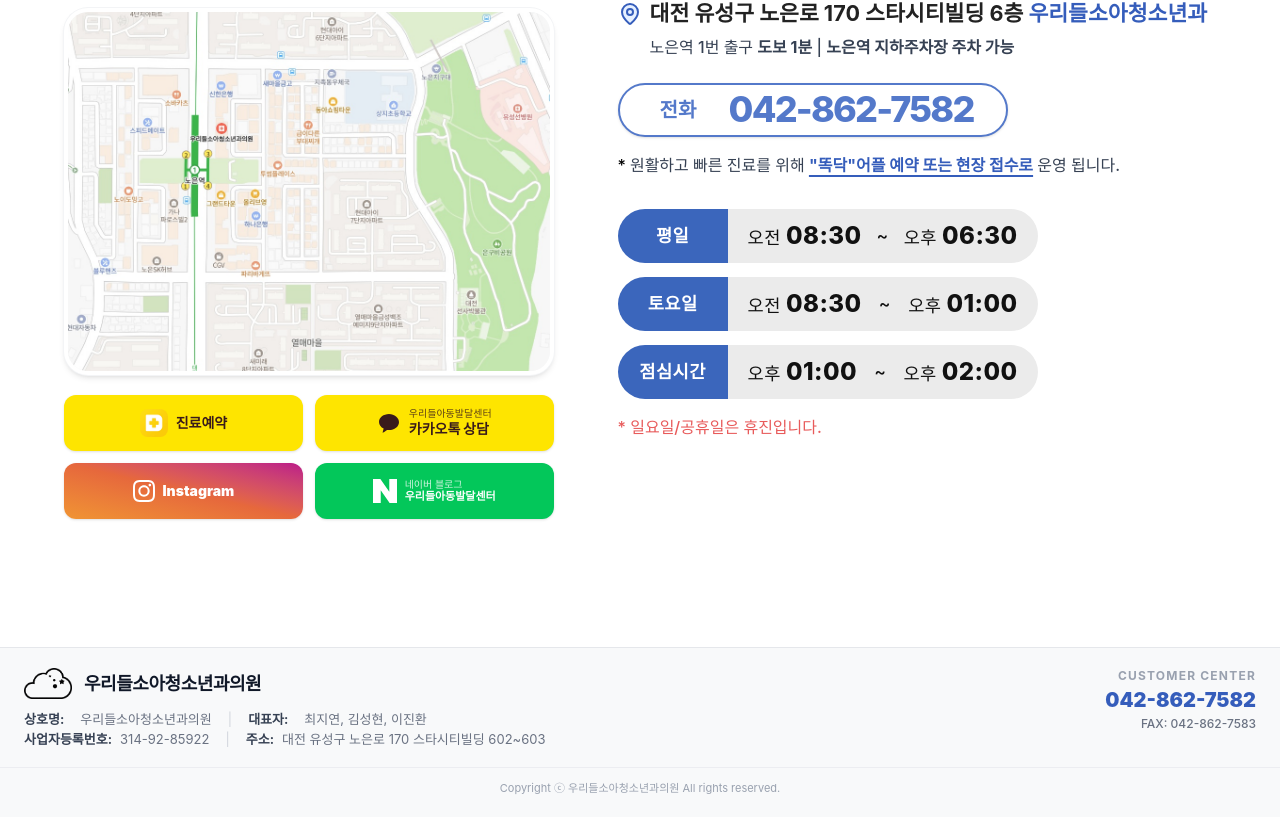
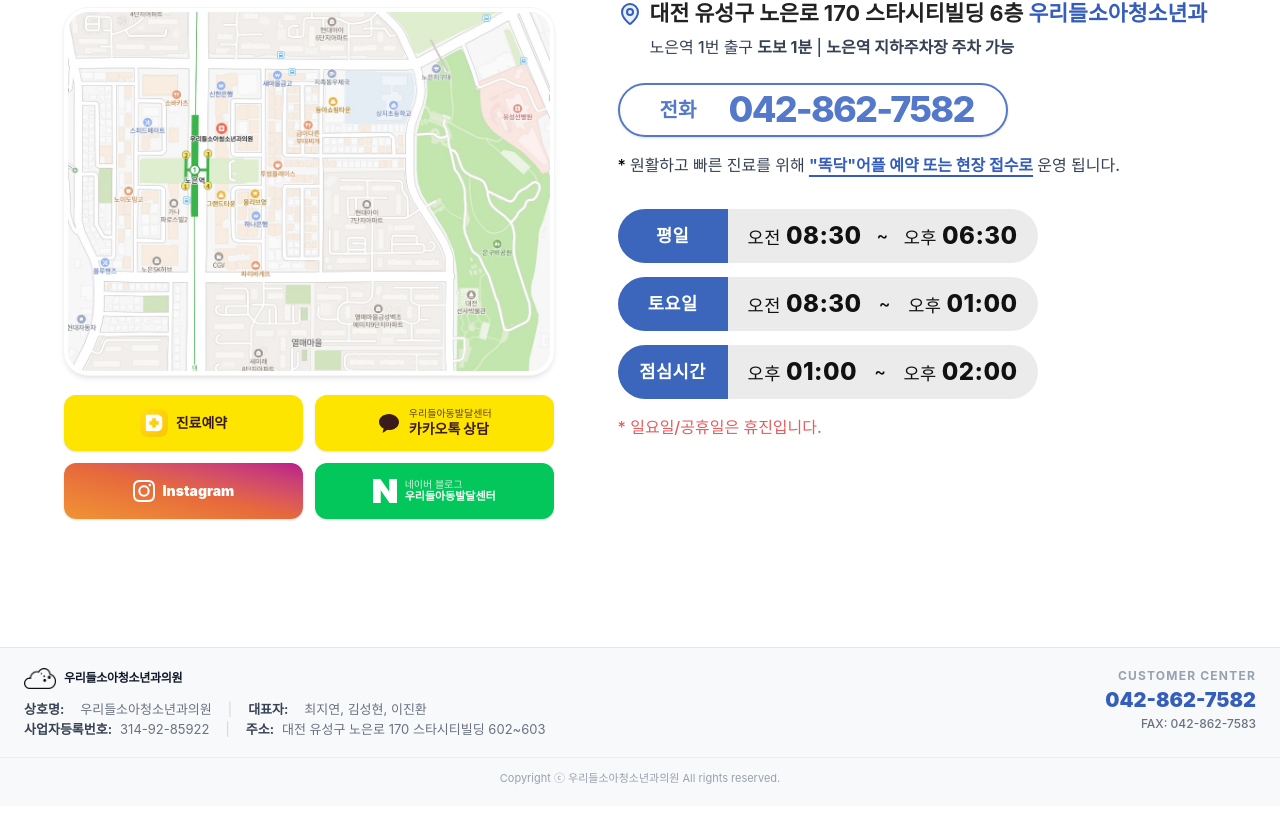
Before and after one commit to hilion0107/puberty, a Next.js app: page / in a window 1280 px wide. Shown: the part 3422-4239 px from the top of the page. Built offline with nearby package versions, Linux system fonts and the light colour scheme; no server answers; the database is empty; a web font is replaced by a local one.

Commit message:
Update Header logo hover color and Footer logo size

```diff
--- a/components/Footer.tsx
+++ b/components/Footer.tsx
@@ -9,15 +9,15 @@ export default function Footer() {
                 <div className="flex flex-col gap-3 w-full md:w-2/3">
                     {/* Logo (Hidden on mobile as requested) */}
                     <Link href="/" className="hidden md:inline-block w-fit">
-                        <div className="flex items-center gap-3">
+                        <div className="flex items-center gap-2">
                             <Image
                                 src="/images/cloud_logo_clean.png"
                                 alt="우리들소아청소년과의원 로고"
-                                width={48}
-                                height={28}
+                                width={32}
+                                height={19}
                                 className="object-contain"
                             />
-                            <span className="text-lg font-black text-gray-900 tracking-tight">
+                            <span className="text-xs font-black text-gray-900 tracking-tight">
                                 우리들소아청소년과의원
                             </span>
                         </div>
--- a/components/Navigation.tsx
+++ b/components/Navigation.tsx
@@ -131,10 +131,10 @@ export default function Navigation() {
                     <img
                         src="/images/cloud_logo_clean.png"
                         alt="우리들소아청소년과 로고"
-                        className="w-6 h-6 md:w-10 md:h-10 object-contain transition-transform group-hover:scale-110 shrink-0"
+                        className="w-6 h-6 md:w-10 md:h-10 object-contain transition-all duration-300 group-hover:scale-110 group-hover:drop-shadow-[0_0_8px_rgba(0,216,182,0.6)] shrink-0"
                         style={{ mixBlendMode: 'multiply' }}
                     />
-                    <span className="text-base md:text-2xl tracking-tight whitespace-nowrap">우리들소아청소년과</span>
+                    <span className="text-base md:text-2xl tracking-tight whitespace-nowrap transition-colors duration-300 group-hover:text-[#00d8b6]">우리들소아청소년과</span>
                 </Link>
 
                 {/* Mobile Schedule button (Right side) */}
```
Also changed, not shown: 1 other file (tests, documents, lock files or other folders).
